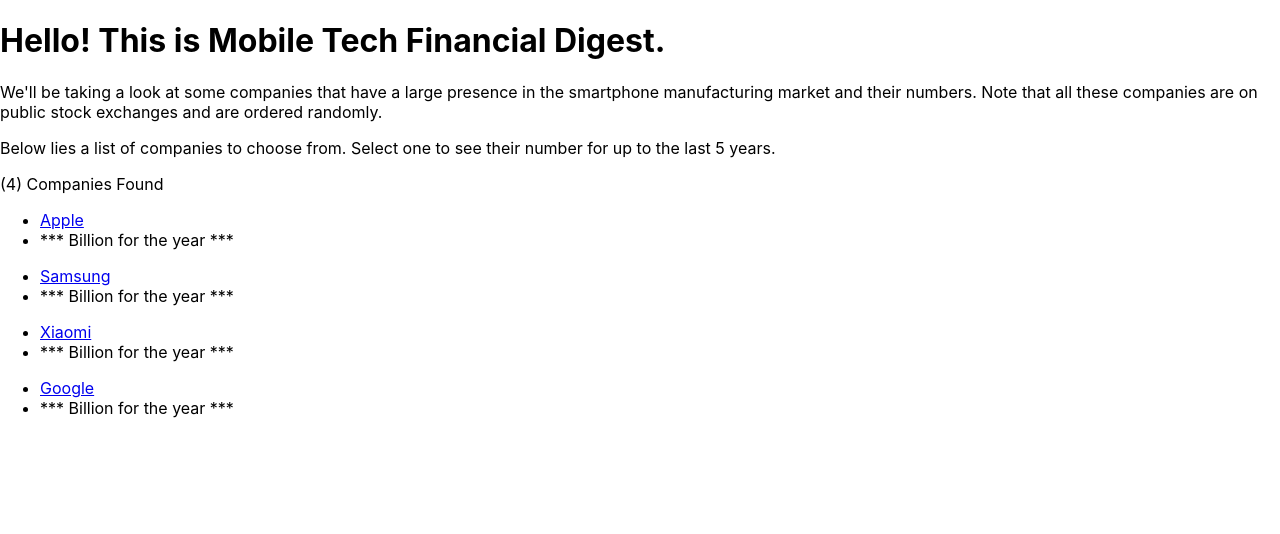
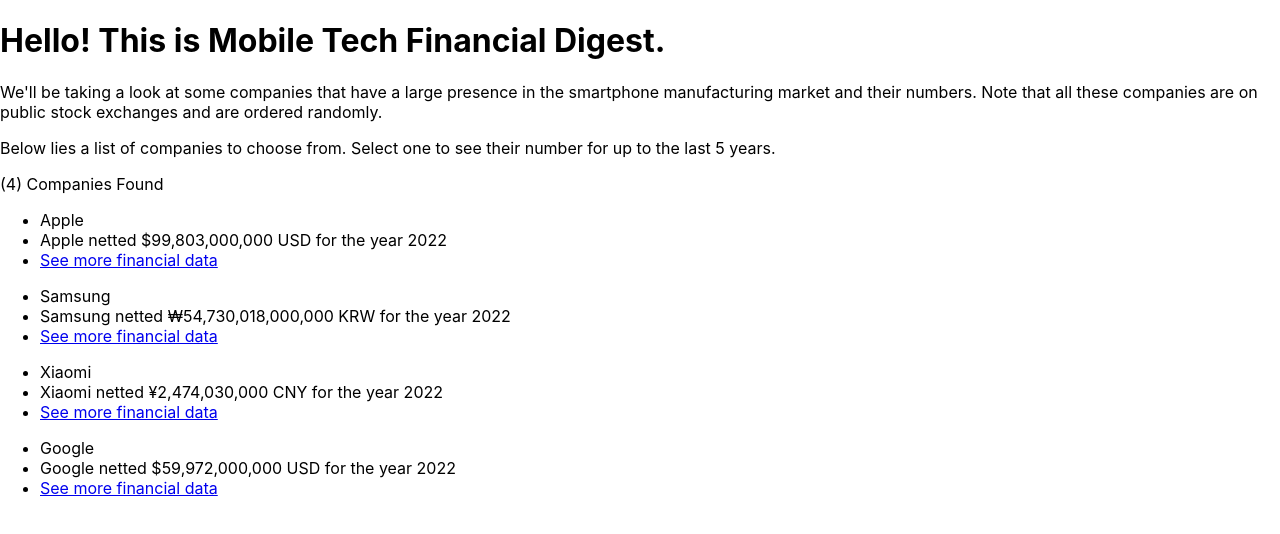
Before and after one commit to ClintonYounge/Mobile-Tech-Financial-Digest, a React (Create React App) app: page / in a window 1280 px wide. Shown: the top 534 px of the page. Built offline with nearby package versions, Linux system fonts and the light colour scheme.

Commit message:
update pagelinks code

```diff
--- a/src/components/PageLinks.js
+++ b/src/components/PageLinks.js
@@ -4,20 +4,24 @@
   <>
     <nav className="page-links">
       <ul className="page-link">
-        <li><Link to="/apple">Apple</Link></li>
-        <li>*** Billion for the year ***</li>
+        <li>Apple</li>
+        <li>Apple netted $99,803,000,000 USD for the year 2022</li>
+        <li><Link to="/apple">See more financial data</Link></li>
       </ul>
       <ul className="page-link">
-        <li><Link to="/samsung">Samsung</Link></li>
-        <li>*** Billion for the year ***</li>
+        <li>Samsung</li>
+        <li>Samsung netted ₩54,730,018,000,000 KRW for the year 2022</li>
+        <li><Link to="/samsung">See more financial data</Link></li>
       </ul>
       <ul className="page-link">
-        <li><Link to="/xiaomi">Xiaomi</Link></li>
-        <li>*** Billion for the year ***</li>
+        <li>Xiaomi</li>
+        <li>Xiaomi netted ¥2,474,030,000 CNY for the year 2022</li>
+        <li><Link to="/xiaomi">See more financial data</Link></li>
       </ul>
       <ul className="page-link">
-        <li><Link to="/google">Google</Link></li>
-        <li>*** Billion for the year ***</li>
+        <li>Google</li>
+        <li>Google netted $59,972,000,000 USD for the year 2022</li>
+        <li><Link to="/google">See more financial data</Link></li>
       </ul>
     </nav>
   </>
```
